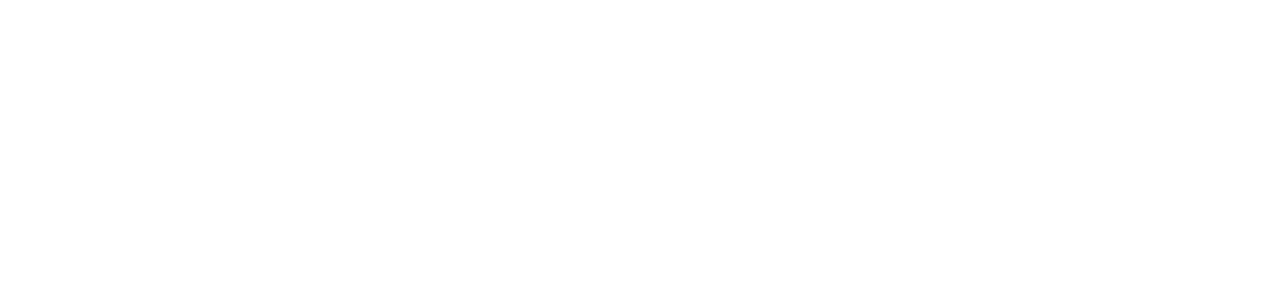
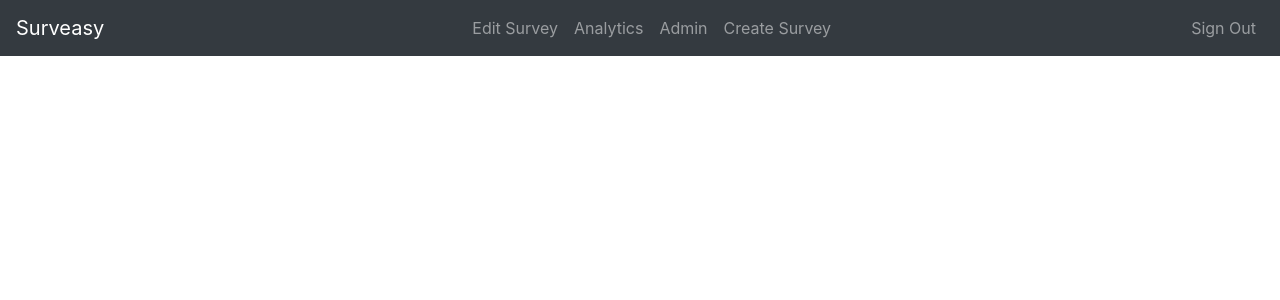
Before and after one commit to tylerdrewwork/Surveasy, a React (Create React App) app in the folder client/: page /survey in a window 1280 px wide. Shown: the top 300 px of the page. Built offline with nearby package versions, Linux system fonts and the light colour scheme; the HTML template or start-up script is replaced by a standard one.

Commit message:
Established taking survey route

```diff
--- a/client/src/App.js
+++ b/client/src/App.js
@@ -2,11 +2,12 @@ import React from "react";
 import { BrowserRouter as Router, Route, Switch } from "react-router-dom";
 import SignIn from "./pages/signin";
 import SignUp from "./pages/signup";
-import Admin from "./pages/admin"
-import Edit from "./pages/edit"
-import Analytics from "./pages/analytics"
-import CreateSurvey from "./pages/createSurvey"
-import 'bootstrap/dist/css/bootstrap.min.css';
+import Admin from "./pages/admin";
+import Edit from "./pages/edit";
+import Analytics from "./pages/analytics";
+import CreateSurvey from "./pages/createSurvey";
+import TakeSurvey from "./pages/takeSurvey";
+import "bootstrap/dist/css/bootstrap.min.css";
 
 function App() {
   return (
@@ -29,6 +30,9 @@ function App() {
       <Route exact path="/create">
         <CreateSurvey />
       </Route>
+      <Route path="/survey">
+        <TakeSurvey />
+      </Route>
     </Router>
   );
 }
--- /dev/null
+++ b/client/src/pages/takeSurvey.js
@@ -0,0 +1,15 @@
+import React, { useState, useEffect } from "react";
+import API from "../utils/API";
+import { Grid, Row, Col } from "react-bootstrap";
+import "./style.css";
+import NavigationSurvey from "../components/NavBarSurvey/navbarSurvey";
+
+function TakeSurvey() {
+  return (
+    <div>
+      <NavigationSurvey />
+    </div>
+  );
+}
+
+export default TakeSurvey;
```
